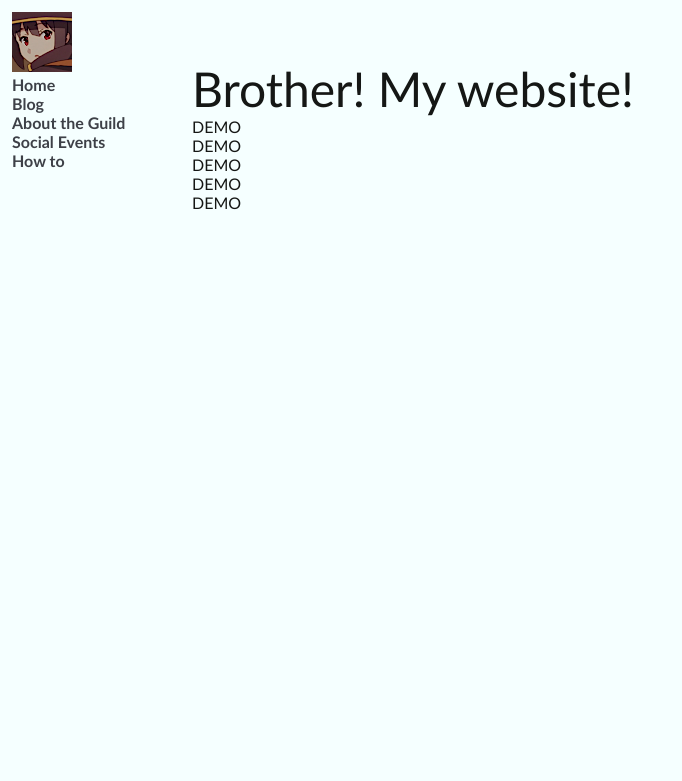
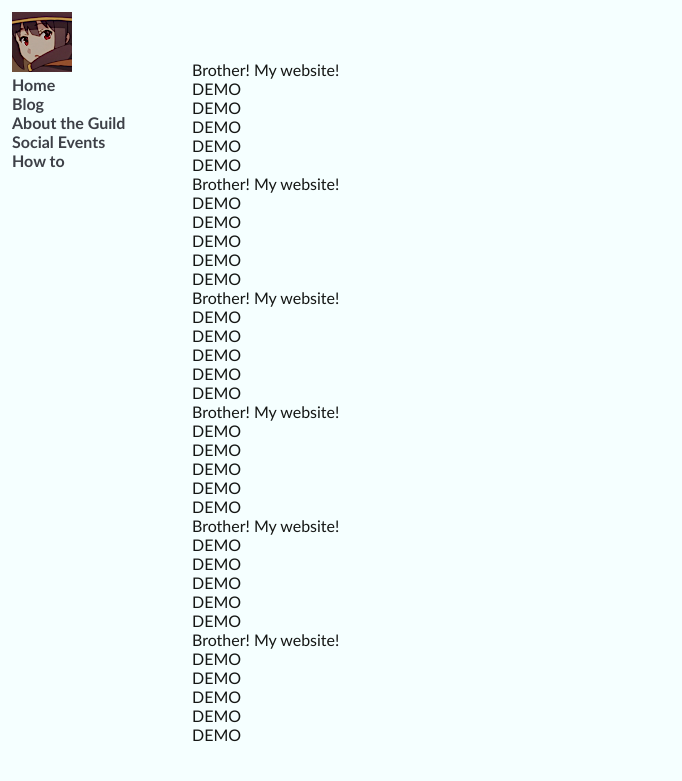
Before and after one commit to ideonella/ideonella.github.io, a Jekyll site: the page built from guide.html, in a window 1280 px wide. Shown: the top 781 px of the page, without its empty margins (0-682 px from the left). Built offline with Jekyll 4.4.1, drawn with Linux system fonts in a browser that asks for light colours.

Commit message:
Update guide.html

```diff
--- a/guide.html
+++ b/guide.html
@@ -2,11 +2,51 @@
 layout: default
 title: How To
 ---
-<div class="blurb">
+<div class="box0>
   <font size="+24">Brother! My website!</font>
-  <div color=$magic-white> DEMO </div>
-  <div color=$magic-gray> DEMO </div>
-  <div color=$magic-black> DEMO </div>
-  <div color=$magic-red> DEMO </div>
-  <div color=$magic-gold> DEMO </div>
+  <div class="magic-white-font"> DEMO </div>
+  <div class="magic-gray-font"> DEMO </div>
+  <div class="magic-black-font"> DEMO </div>
+  <div class="magic-red-font"> DEMO </div>
+  <div class="magic-gold-font"> DEMO </div>
 </div>
+<div class="box1>
+  <font size="+24">Brother! My website!</font>
+  <div class="magic-white-font"> DEMO </div>
+  <div class="magic-gray-font"> DEMO </div>
+  <div class="magic-black-font"> DEMO </div>
+  <div class="magic-red-font"> DEMO </div>
+  <div class="magic-gold-font"> DEMO </div>
+</div>
+<div class="box2>
+  <font size="+24">Brother! My website!</font>
+  <div class="magic-white-font"> DEMO </div>
+  <div class="magic-gray-font"> DEMO </div>
+  <div class="magic-black-font"> DEMO </div>
+  <div class="magic-red-font"> DEMO </div>
+  <div class="magic-gold-font"> DEMO </div>
+</div>
+<div class="box3>
+  <font size="+24">Brother! My website!</font>
+  <div class="magic-white-font"> DEMO </div>
+  <div class="magic-gray-font"> DEMO </div>
+  <div class="magic-black-font"> DEMO </div>
+  <div class="magic-red-font"> DEMO </div>
+  <div class="magic-gold-font"> DEMO </div>
+</div>
+<div class="box4>
+  <font size="+24">Brother! My website!</font>
+  <div class="magic-white-font"> DEMO </div>
+  <div class="magic-gray-font"> DEMO </div>
+  <div class="magic-black-font"> DEMO </div>
+  <div class="magic-red-font"> DEMO </div>
+  <div class="magic-gold-font"> DEMO </div>
+</div>
+<div class="box5>
+  <font size="+24">Brother! My website!</font>
+  <div class="magic-white-font"> DEMO </div>
+  <div class="magic-gray-font"> DEMO </div>
+  <div class="magic-black-font"> DEMO </div>
+  <div class="magic-red-font"> DEMO </div>
+  <div class="magic-gold-font"> DEMO </div>
+</div>
```
